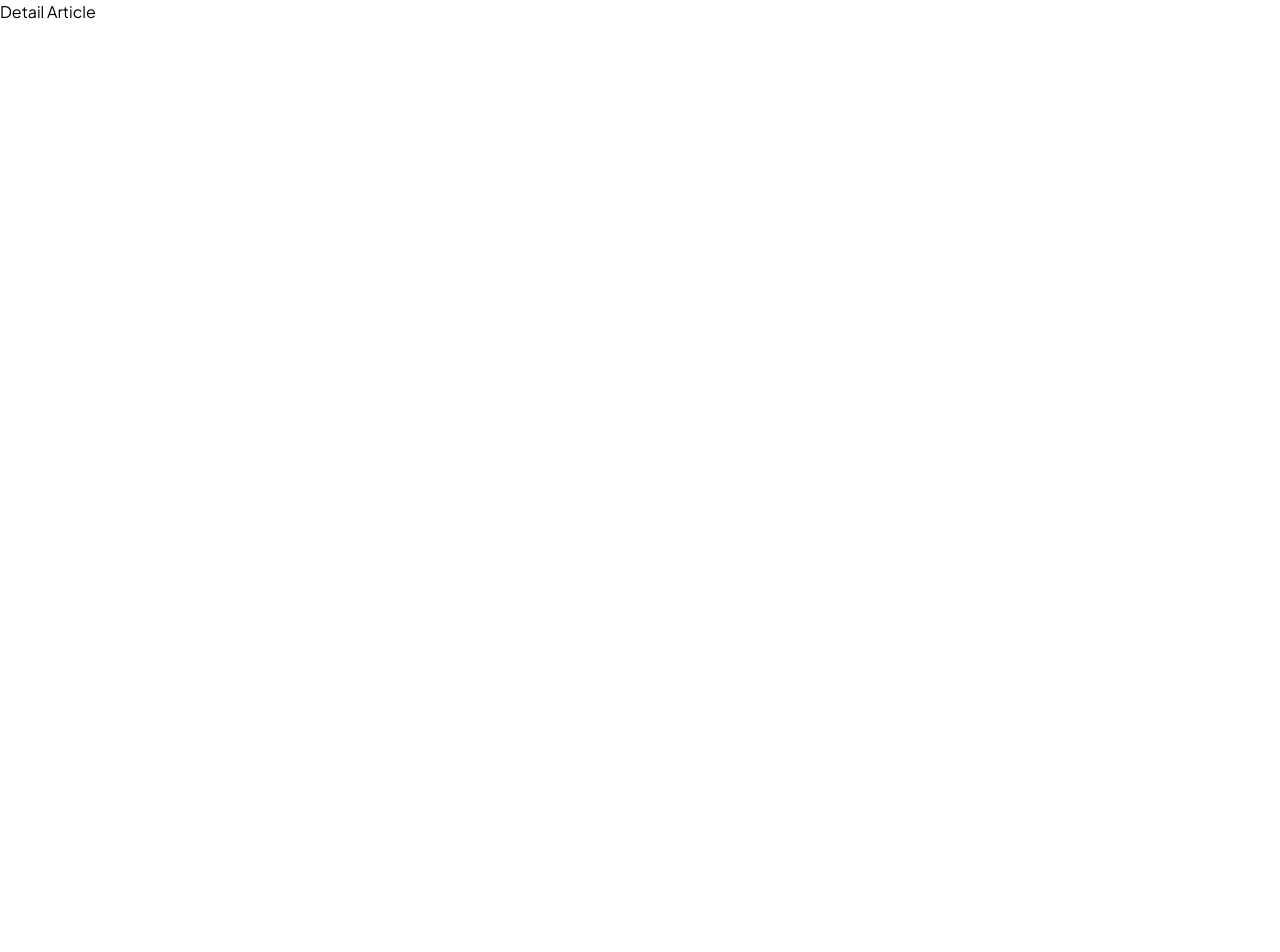
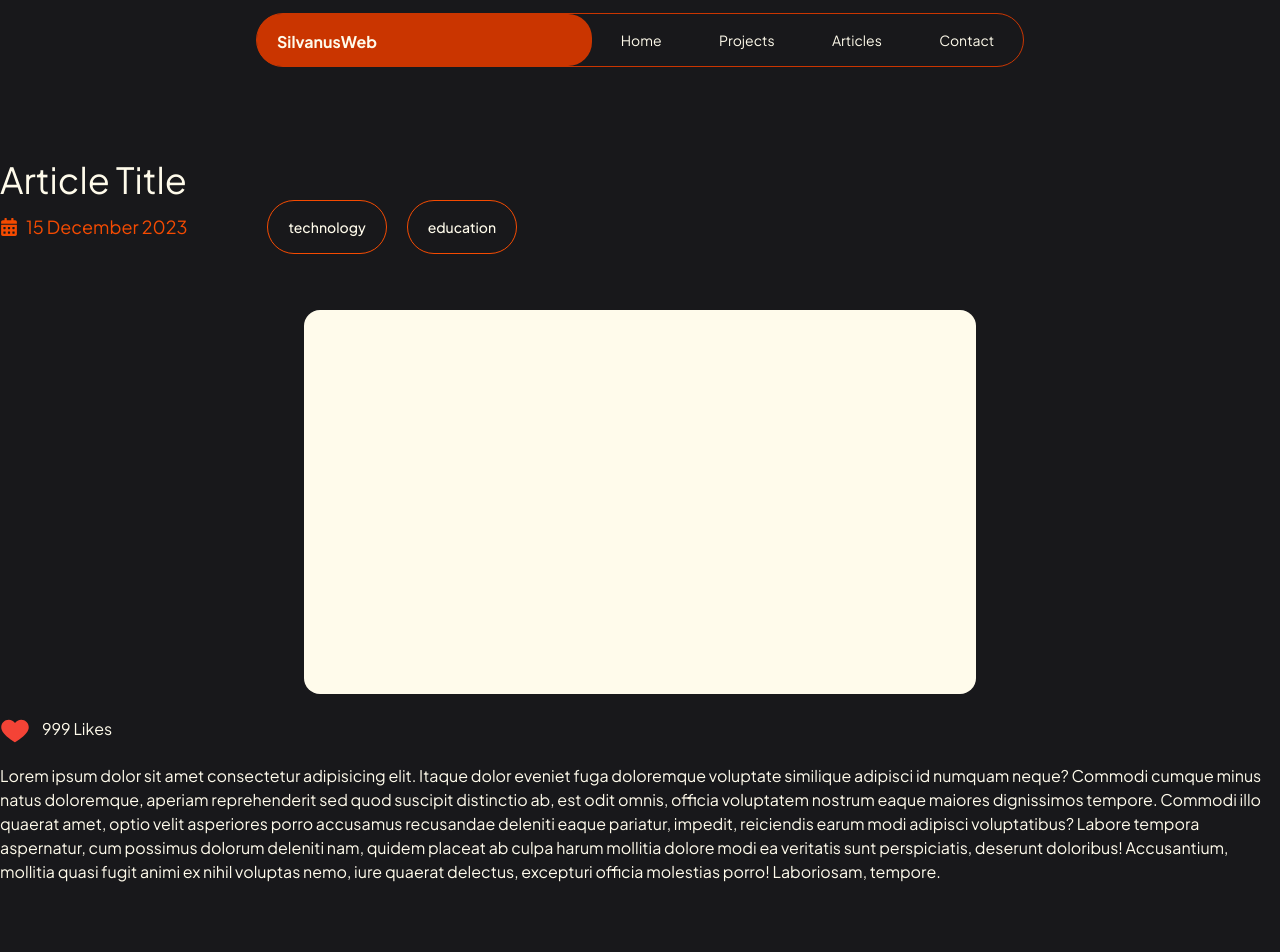
Before and after one commit to Kukuh01/fe-web-porto, a React (Vite) app: page /article/1 in a window 1280 px wide. Shown: the top 952 px of the page. Before the commit the page ends 800 px from the top, so only its background shows below. Built offline with nearby package versions, Linux system fonts and the light colour scheme; no server answers.

Commit message:
STYLE: Styling detail article

```diff
--- a/src/assets/components/elements/Button/CategoryButton.tsx
+++ /dev/null
@@ -1,9 +0,0 @@
-import type { ReactNode } from "react";
-
-export default function CategoryButton({ children }: { children: ReactNode }) {
-  return (
-    <button className="text-sm font-medium text-amber-50 border-1 border-orange-600 w-fit py-4 px-5 rounded-4xl">
-      {children}
-    </button>
-  );
-}
--- /dev/null
+++ b/src/assets/components/elements/CategoryTag.tsx
@@ -0,0 +1,9 @@
+import type { ReactNode } from "react";
+
+export default function CategoryTag({ children }: { children: ReactNode }) {
+  return (
+    <div className="text-sm font-medium text-amber-50 border-1 border-orange-600 w-fit py-4 px-5 rounded-4xl">
+      {children}
+    </div>
+  );
+}
--- a/src/assets/components/fragments/Article/ArticleCard.tsx
+++ b/src/assets/components/fragments/Article/ArticleCard.tsx
@@ -1,10 +1,11 @@
-import { FaCalendarAlt } from "react-icons/fa";
-import CategoryButton from "../../elements/Button/CategoryButton";
+import { Link } from "react-router";
+import Date from "../DateBox";
+import CategoryTag from "../../elements/CategoryTag";
 
 interface ArticleCardProps {
   title: string;
   thumbnailUrl: string;
-  altText: string;
+  slug: string;
   publishedAt: string;
   content: string;
   categories: string[];
@@ -13,32 +14,31 @@ interface ArticleCardProps {
 export default function ArticleCard({
   title,
   thumbnailUrl,
-  altText,
+  slug,
   publishedAt,
   content,
   categories,
 }: ArticleCardProps) {
   return (
     <div className="flex">
+      <Link to={`/article/${slug}`}>
         <div className="w-fit bg-zinc-800  mb-4 mr-14 rounded-2xl">
           <img
             className="w-xl h-80 rounded-2xl"
             src={thumbnailUrl}
-          alt={altText}
+            alt={slug}
           />
         </div>
+      </Link>
       <div className="w-xl space-y-2">
         <div className="text-2xl font-bold text-amber-50">{title}</div>
-        <div className="text-orange-600 flex items-center text-lg space-x-2">
-          <FaCalendarAlt />
-          <p>{publishedAt}</p>
-        </div>
+        <Date publishedAt={publishedAt} />
         <div className="text-amber-50 text-lg mb-4">
           <p>{content}</p>
         </div>
-        <div className="space-x-3">
+        <div className="space-x-3 flex">
           {categories.map((category) => (
-            <CategoryButton key={category}>{category}</CategoryButton>
+            <CategoryTag key={category}>{category}</CategoryTag>
           ))}
         </div>
       </div>
--- a/src/assets/components/fragments/Article/ArticleSection.tsx
+++ b/src/assets/components/fragments/Article/ArticleSection.tsx
@@ -19,7 +19,7 @@ export default function ArtilceSection() {
           <ArticleCard
             key={article.id}
             thumbnailUrl={article.thumbnailUrl}
-            altText={article.slug}
+            slug={article.slug}
             title={article.title}
             publishedAt={article.publishedAt}
             categories={article.categories}
--- /dev/null
+++ b/src/assets/components/fragments/DateBox.tsx
@@ -0,0 +1,14 @@
+import { FaCalendarAlt } from "react-icons/fa";
+
+export default function DateBox({
+  publishedAt = "15 December 2023",
+}: {
+  publishedAt?: string;
+}) {
+  return (
+    <div className="text-orange-600 flex items-center text-lg space-x-2">
+      <FaCalendarAlt />
+      <p>{publishedAt}</p>
+    </div>
+  );
+}
--- a/src/assets/components/layouts/PageLayout.tsx
+++ b/src/assets/components/layouts/PageLayout.tsx
@@ -6,7 +6,7 @@ export default function PageLayout({ children }: { children: ReactNode }) {
   return (
     <div className="bg-zinc-900">
       <Navbar />
-      <main className="max-w-7xl mx-auto mt-32">{children}</main>
+      <main className="max-w-7xl mx-auto mt-20">{children}</main>
       <Footer />
     </div>
   );
--- a/src/assets/pages/ArticlesPage.tsx
+++ b/src/assets/pages/ArticlesPage.tsx
@@ -1,3 +1,4 @@
+import ArtilceSection from "../components/fragments/Article/ArticleSection";
 import Hero from "../components/fragments/Hero";
 import PageLayout from "../components/layouts/PageLayout";
 
@@ -7,6 +8,7 @@ export default function ArtilcesPage() {
       <Hero>
         <div></div>
       </Hero>
+      <ArtilceSection />
     </PageLayout>
   );
 }
--- a/src/assets/pages/DetailArticle.tsx
+++ b/src/assets/pages/DetailArticle.tsx
@@ -1,3 +1,53 @@
+import { FcLike } from "react-icons/fc";
+import CategoryTag from "../components/elements/CategoryTag";
+import ContactSection from "../components/fragments/Contact/ContactSection";
+import DateBox from "../components/fragments/DateBox";
+import PageLayout from "../components/layouts/PageLayout";
+
 export default function DetailArticle() {
-  return <p>Detail Article</p>;
+  return (
+    <PageLayout>
+      <div>
+        {/* Start Header */}
+        <div className="mb-14">
+          <p className="text-4xl text-amber-50">Article Title</p>
+          <div className="space-x-20 flex">
+            <DateBox />
+            <div className="flex space-x-5">
+              <CategoryTag>technology</CategoryTag>
+              <CategoryTag>education</CategoryTag>
+            </div>
+          </div>
+        </div>
+        {/* End Header */}
+        {/* Start Thumbnail */}
+        <div className="w-2xl h-96 bg-amber-50 rounded-2xl mx-auto">
+          <img src="" alt="" />
+        </div>
+        {/* End Thumbnail */}
+        <div className="mt-5 mb-20 text-amber-50 text-base">
+          <div className="flex items-center space-x-3">
+            <FcLike className="text-3xl" />
+            <p>999 Likes</p>
+          </div>
+          <div className="mt-5">
+            Lorem ipsum dolor sit amet consectetur adipisicing elit. Itaque
+            dolor eveniet fuga doloremque voluptate similique adipisci id
+            numquam neque? Commodi cumque minus natus doloremque, aperiam
+            reprehenderit sed quod suscipit distinctio ab, est odit omnis,
+            officia voluptatem nostrum eaque maiores dignissimos tempore.
+            Commodi illo quaerat amet, optio velit asperiores porro accusamus
+            recusandae deleniti eaque pariatur, impedit, reiciendis earum modi
+            adipisci voluptatibus? Labore tempora aspernatur, cum possimus
+            dolorum deleniti nam, quidem placeat ab culpa harum mollitia dolore
+            modi ea veritatis sunt perspiciatis, deserunt doloribus!
+            Accusantium, mollitia quasi fugit animi ex nihil voluptas nemo, iure
+            quaerat delectus, excepturi officia molestias porro! Laboriosam,
+            tempore.
+          </div>
+        </div>
+      </div>
+      <ContactSection />
+    </PageLayout>
+  );
 }
--- a/src/assets/pages/ProjectsPage.tsx
+++ b/src/assets/pages/ProjectsPage.tsx
@@ -1,5 +1,5 @@
 import Hero from "../components/fragments/Hero";
-import ProjectCard from "../components/fragments/Project/ProjectCard";
+import ProjectSection from "../components/fragments/Project/ProjectSection";
 import PageLayout from "../components/layouts/PageLayout";
 
 export default function ProjectsPage() {
@@ -8,12 +8,7 @@ export default function ProjectsPage() {
       <Hero>
         <div></div>
       </Hero>
-      <div className="flex justify-between mb-14 flex-wrap">
-        <ProjectCard title="Profile Web SLB Talitakum" status="Deployed" />
-        <ProjectCard title="Profile Web SLB Talitakum" status="Deployed" />
-        <ProjectCard title="Profile Web SLB Talitakum" status="Deployed" />
-        <ProjectCard title="Profile Web SLB Talitakum" status="Deployed" />
-      </div>
+      <ProjectSection />
     </PageLayout>
   );
 }
--- a/src/services/articleService.ts
+++ b/src/services/articleService.ts
@@ -12,3 +12,12 @@ export async function getArticles(): Promise<Article[]> {
   const res = await axiosClient.get("/articles");
   return res.data;
 }
+
+export async function getArtilceByslug(slug: string): Promise<Article> {
+  if (USE_DUMMY) {
+    return dummyData.find((article) => article.slug === slug)!;
+  }
+
+  const res = await axiosClient.get(`/articles/${slug}`);
+  return res.data;
+}
```
Lines whose indentation alone changed are shown as unchanged.
